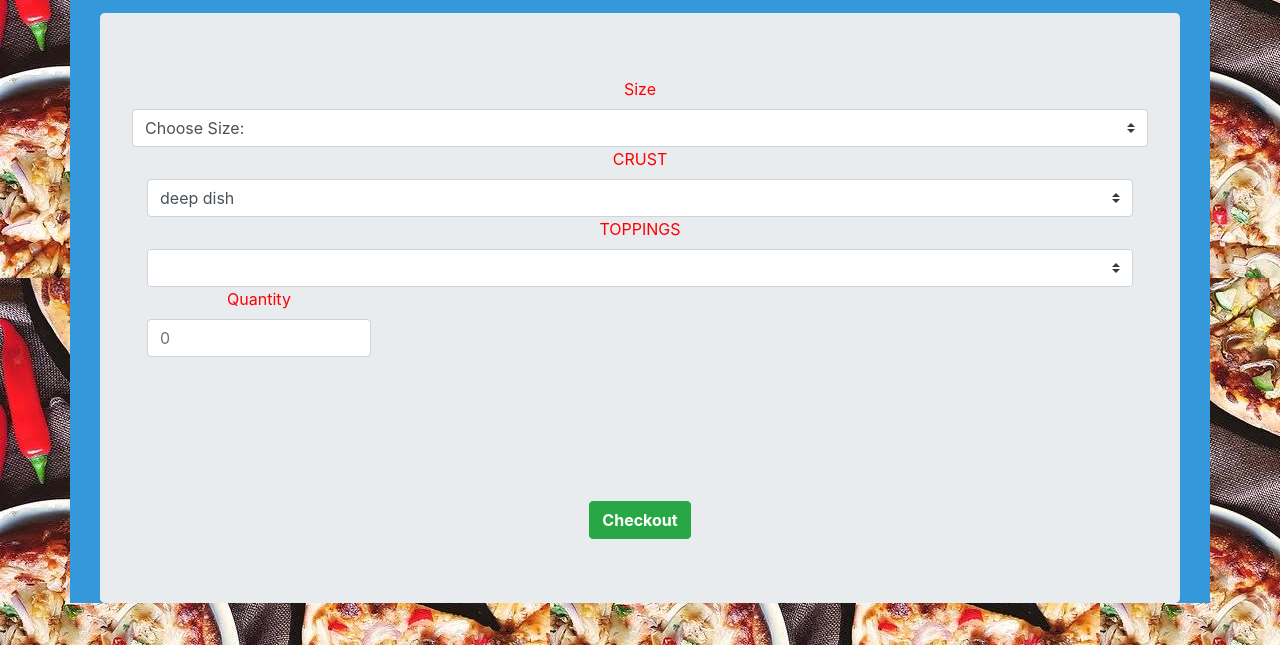
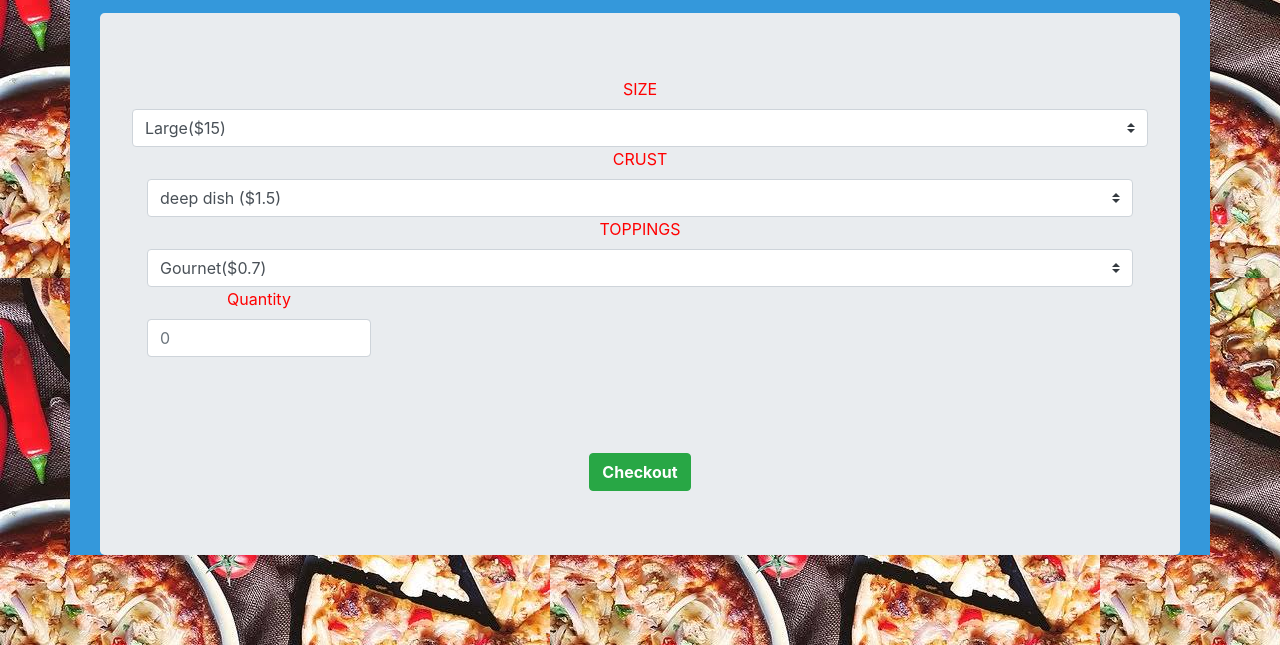
Before and after one commit to Trinityrace/wk4pizza, a plain HTML site: page index.html in a window 1280 px wide. Shown: the part 155-800 px from the top of the page. Drawn offline with Linux system fonts and the light colour scheme.

Commit message:
renamed html file name and adde prices to items

```diff
--- a/index.html
+++ b/index.html
@@ -67,7 +67,8 @@
     </div>
 
 
-    <div class="sec1">
+   <div class="sec1">
+      <!--<img src="./img/Srr.png"> -->
       <h1>PIZZA O'CLOCK</h1>
       <P>Welcome to pizza o'clock</P>
     </div>
@@ -81,12 +82,12 @@
           <div class="col-md-3 col-sm-12 col-lg">
             <input list=""> -->
             <!-- <datalist id="typ"> -->
-              <label for="size" style="color:red">Size</label>
+              <label for="size" style="color:red">SIZE</label>
               <select class="browser-default custom-select" id="size">
-                <option value="">Choose Size:</option>
-                <option value="1500"> Large=1500</option>
-                <option value="1000">Medium </option>
-                <option value="500"> Small</option>
+                <!-- <option value="">Choose Size:</option> -->
+                <option value="1500"> Large($15)</option>
+                <option value="1000">Medium($10) </option>
+                <option value="500"> Small($5)</option>
               </select><br>
             <!-- <input type="submit"> -->
             <!-- </datalist> -->
@@ -96,11 +97,11 @@
               <!-- <datalist id="crst"> -->
               <select class="browser-default custom-select" id="crust" placeholder="add crust">
                 <!-- <option value=""></option> -->
-                <option value="150">deep dish</option>
-                <option value="150">New York</option>
-                <option value="100"> Neopolitan</option>
-                <option value="100">Sicilian</option>
-                <option value="50"> Focaccia</option>
+                <option value="150">deep dish ($1.5)</option>
+                <option value="150">New York ($1.5)</option>
+                <option value="100"> Neopolitan ($1)</option>
+                <option value="100">Sicilian ($1)</option>
+                <option value="50"> Focaccia ($0.5)</option>
               </select>
               <!-- <input type="submit"> -->
               <!-- </datalist> -->
@@ -111,13 +112,13 @@
               <!-- <input list=""> -->
               <!-- <datalist id="toppn"> -->
               <select class="browser-default custom-select" id="toppings">
-                <option value=""></option>
-                <option value="70">Gournet</option>
-                <option value="70">balsamic</option>
-                <option value="70">spinach</option>
-                <option value="70">goatcheese </option>
-                <option value="70">mushroom</option>
-                <option value="70">cheese </option>
+                <!-- <option value=""></option> -->
+                <option value="70">Gournet($0.7)</option>
+                <option value="70">balsamic ($0.7)</option>
+                <option value="70">spinach ($0.7)</option>
+                <option value="70">goatcheese ($0.7) </option>
+                <option value="70">mushroom ($0.7)</option>
+                <option value="70">cheese ($0.7)</option>
               </select>
                   <!-- <input type="submit"> -->
                   <!-- </datalist> -->
@@ -126,7 +127,7 @@
             <label for="quantity" style="color: red;">Quantity</label>
               <input class="form-control" type="text" name="pizza" id="quantity" placeholder="0"
                 max="" min="0">
-          </div><br><br><br><br><br><br>
+          </div><br><br><br><br>
           <button class="btn btn-success mx-auto d-block submit" type="submit" id="submit2"
             onclick="getTotalAmount();"><strong>Checkout</strong></button>
           </form>
```
Also changed, not shown: piz.html (deleted, +0 -150 lines).
